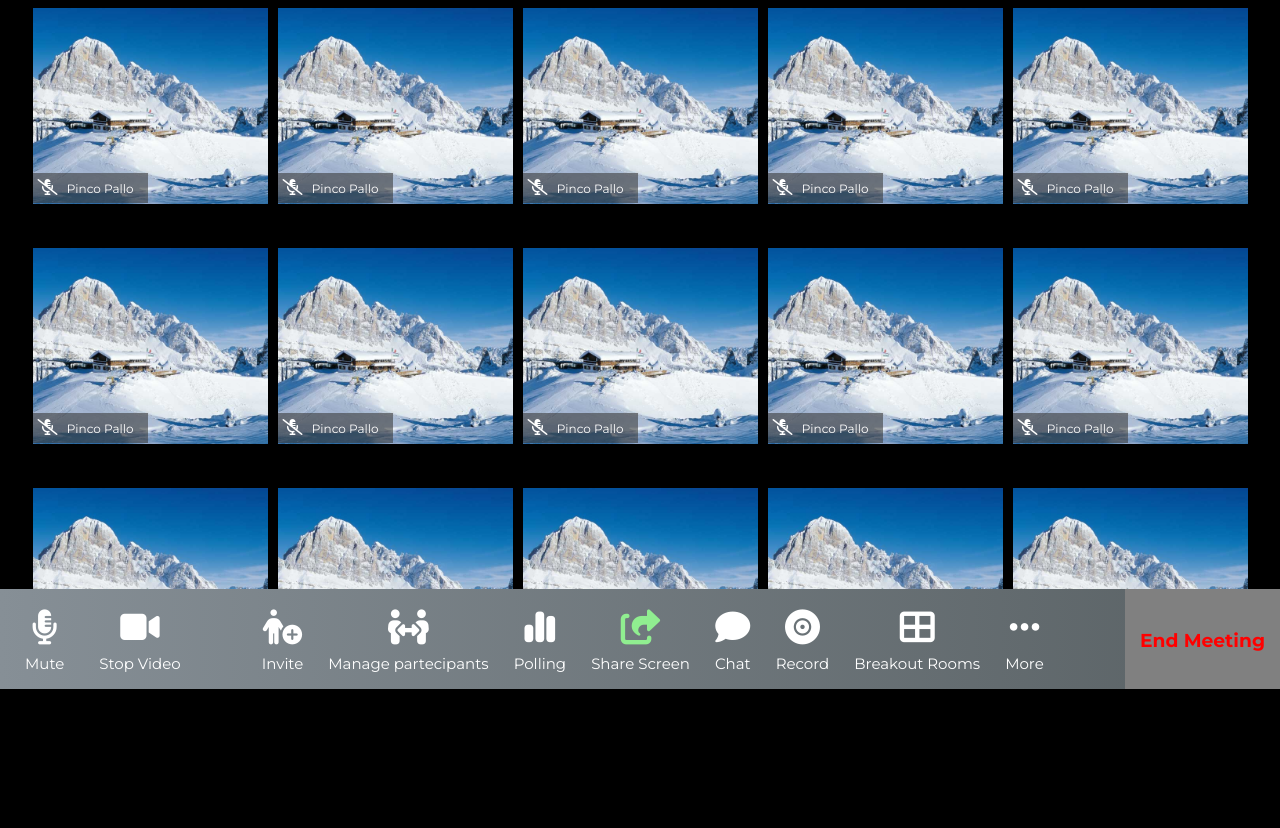
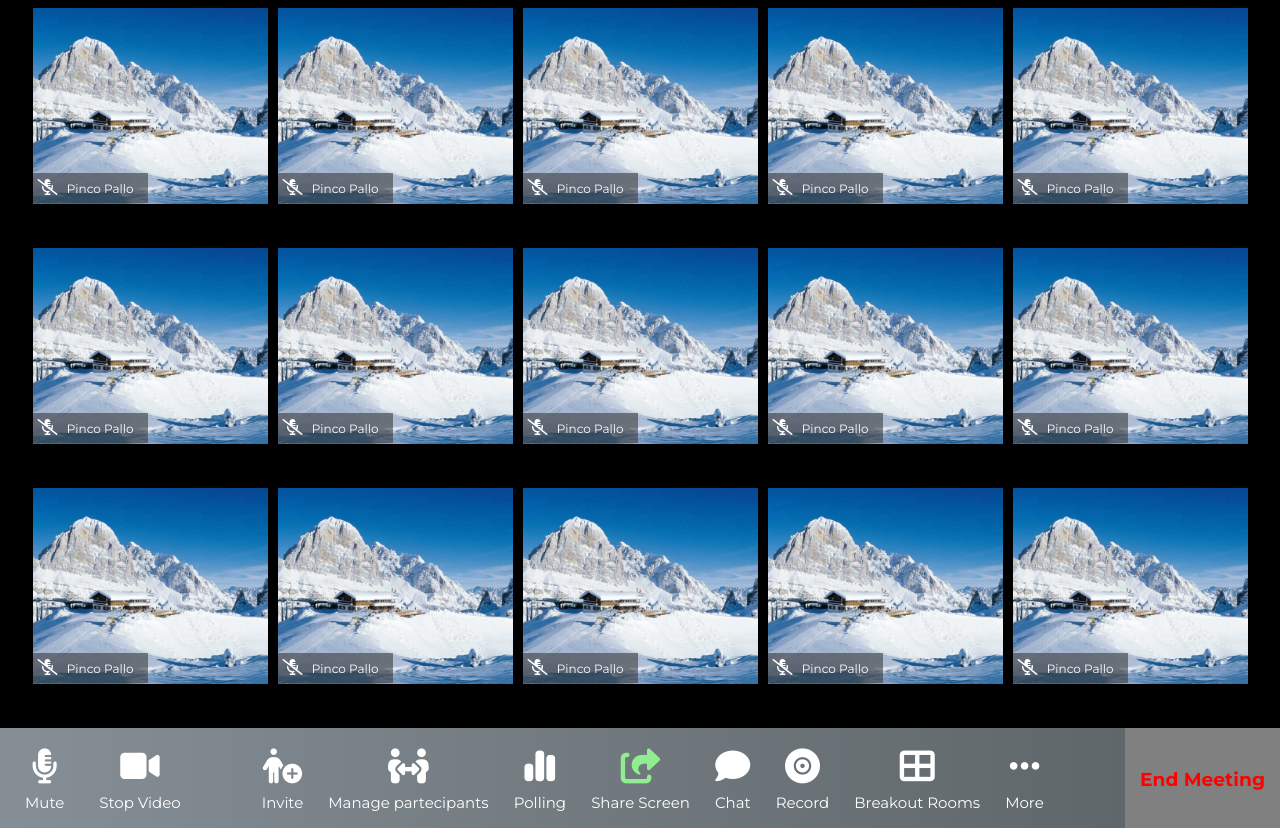
Before and after one commit to manuelgaleone/html-css-zoom, a plain HTML site: page index.html in a window 1280 px wide. Shown: the part 1020-1848 px from the top of the page. Before the commit the page ends 1743 px from the top, so only its background shows below. Drawn offline with Linux system fonts and the light colour scheme.

Commit message:
Fixing vh errors

```diff
--- a/css/style.css
+++ b/css/style.css
@@ -12,7 +12,6 @@ body {
 
 /*General Settings*/
 .container {
-    height: 100vh;
     width: 100%;
     margin: auto;
 
@@ -115,8 +114,6 @@ body {
 .main-footer {
     background: linear-gradient(to right, #868f96 0%, #596164 100%);
     height: 100px;
-    position: relative;
-    top: 750px;
 }
 
 .center {
```
